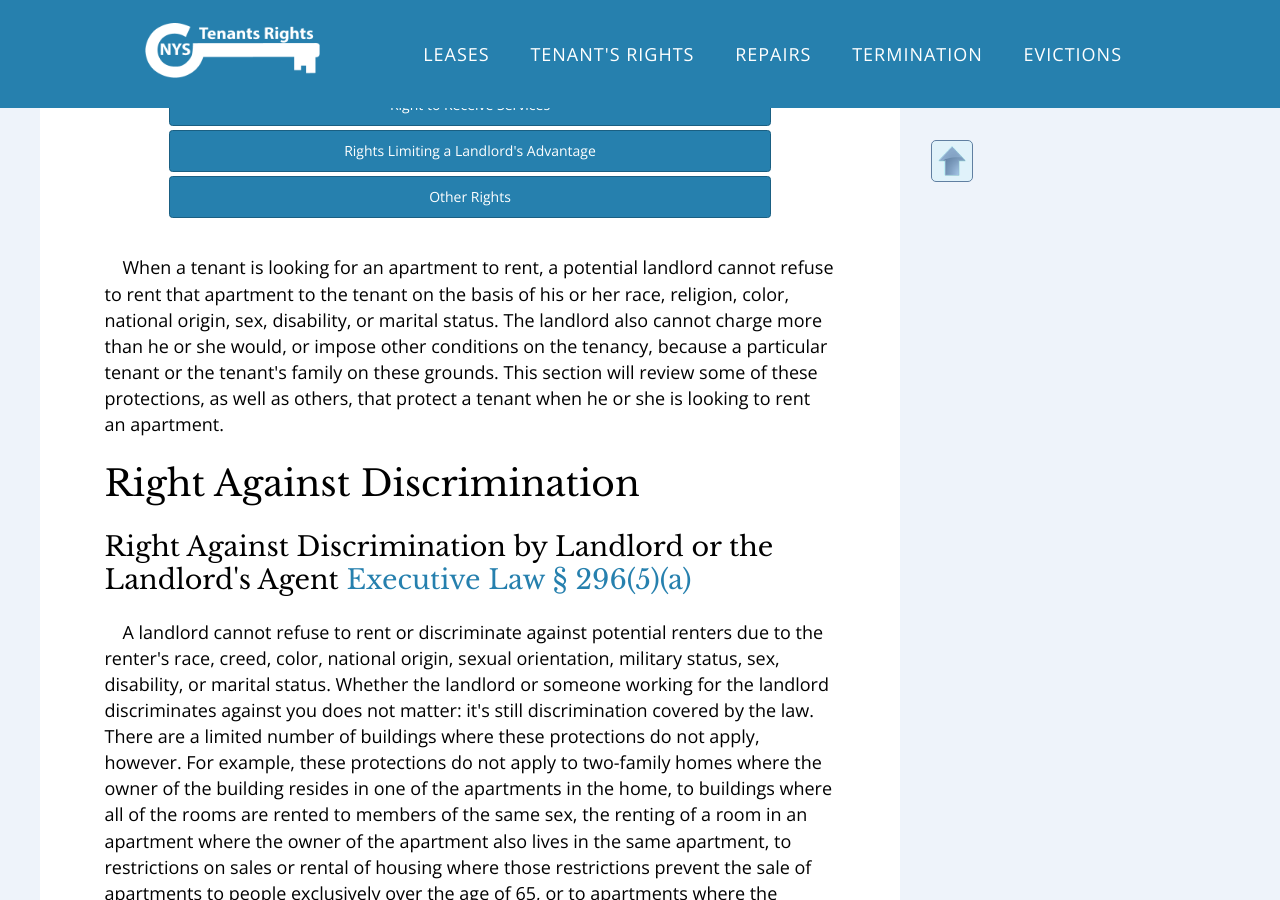
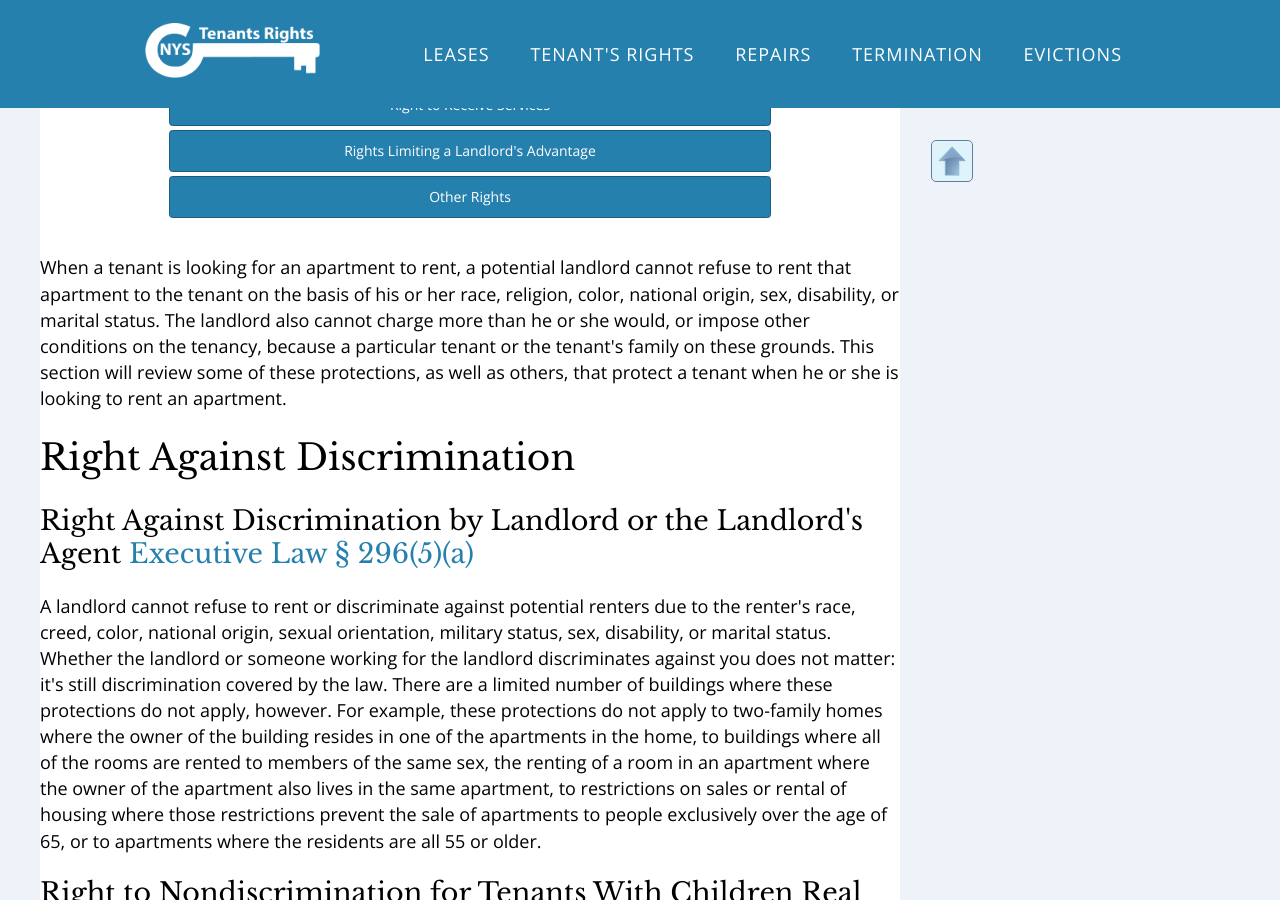
Before and after one commit to RRamsland/Tenant-Rights, a Jekyll site: the page built from tenants-rights.html, in a window 1280 px wide and 900 px high, scrolled down 394 px. Built offline with Jekyll 4.4.1, drawn with Linux system fonts in a browser that asks for light colours.

Commit message:
Removed Typography Div

```diff
--- a/tenants-rights.html
+++ b/tenants-rights.html
@@ -16,7 +16,6 @@
     <a class="subTopicLinks" href="#rights-9">Other Rights</a>
     </div>
 
-<div class="typography">
 <p>When a tenant is looking for an apartment to rent, a potential landlord cannot refuse to rent that apartment to the tenant on the basis of his or her race, religion, color, national origin, sex, disability, or marital status. The landlord also cannot charge more than he or she would, or impose other conditions on the tenancy, because a particular tenant or the tenant's family on these grounds. This section will review some of these protections, as well as others, that protect a tenant when he or she is looking to rent an apartment.</p>
 <h1 id="rights-1">Right Against Discrimination</h1>
 <h2>Right Against Discrimination by Landlord or the Landlord's Agent <a href="http://public.leginfo.state.ny.us/LAWSSEAF.cgi?QUERYDATA=EXC296" target="_blank">Executive Law § 296(5)(a)</a></h2>
@@ -185,4 +184,3 @@
 <h3>Right to Privacy</h3>
 
 <p>Tenants have the right to privacy within their apartments. A landlord, however, may enter a tenant's apartment with reasonable prior notice, and at a reasonable time: (a) to provide necessary or agreed upon repairs or services; (b) in accordance with the lease; or (c) to show the apartment to prospective purchasers or tenants. In an emergency, such as a fire, the landlord may enter the apartment without the tenant's consent. A landlord may not abuse this limited right of entry or use it to harass a tenant. Additionally, a landlord may not interfere with the installation of cable television facilities. Public Service Law § 228.</p>
-</div> <!--end of typography-->
```
